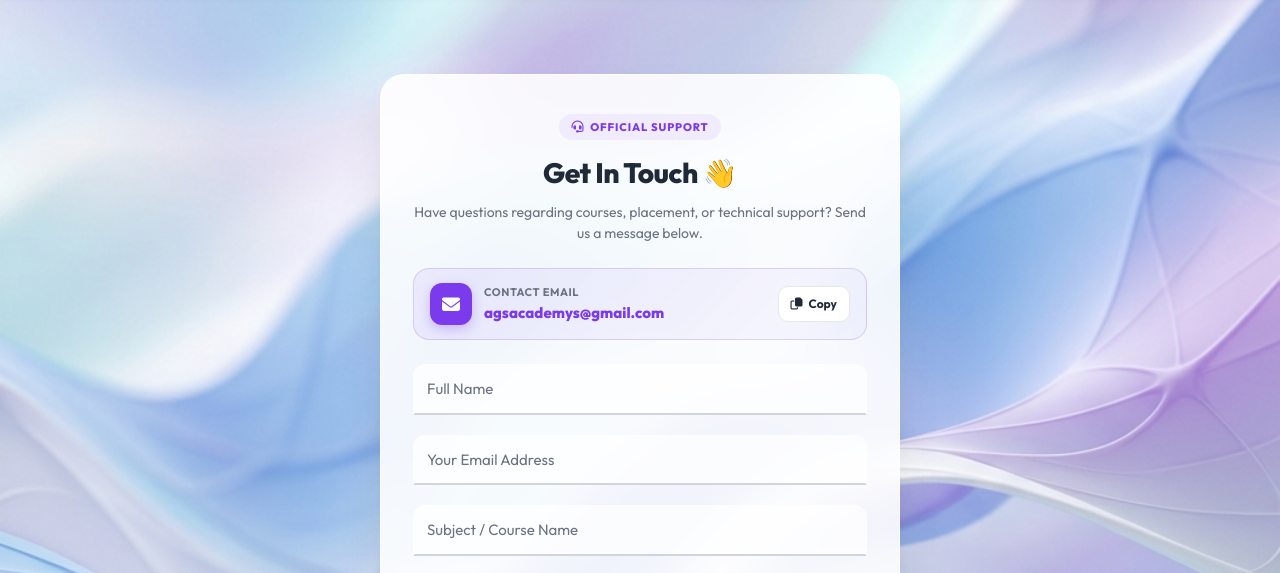
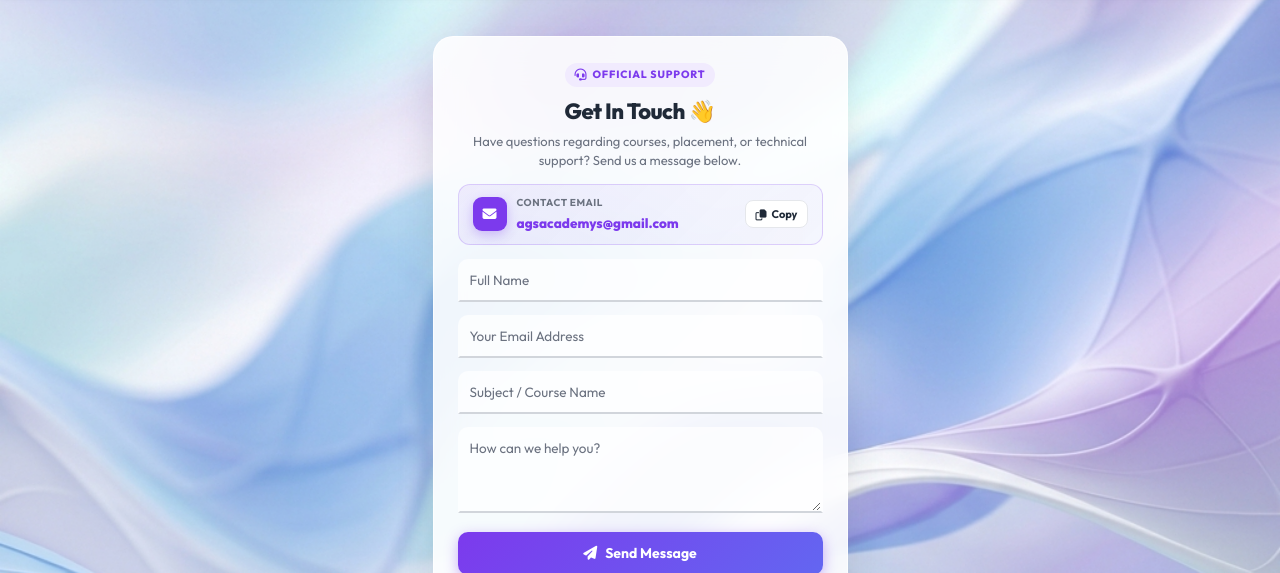
Before and after one commit to Gokuleshkumar/E-Learn_Website, a website: page google-login-node/frontend/contactus.html in a window 1280 px wide. Shown: the part 66-639 px from the top of the page. Drawn offline with nearby package versions, Linux system fonts and the light colour scheme.

Commit message:
Reduce contact us form height and width to match signup form

```diff
--- a/google-login-node/frontend/contactus.html
+++ b/google-login-node/frontend/contactus.html
@@ -58,11 +58,11 @@
       -webkit-backdrop-filter: blur(20px);
       border: 1px solid rgba(255, 255, 255, 0.65);
       box-shadow: 0 25px 50px -12px rgba(0, 0, 0, 0.16);
-      border-radius: 24px;
-      padding: 38px 32px;
+      border-radius: 20px;
+      padding: 24px 24px;
       width: 100%;
-      max-width: 520px;
-      margin: 32px auto;
+      max-width: 415px;
+      margin: 18px auto;
       transition: transform 0.3s ease, box-shadow 0.3s ease;
       animation: slideUp 0.6s cubic-bezier(0.16, 1, 0.3, 1) forwards;
     }
@@ -80,46 +80,46 @@
     .badge-pill {
       display: inline-flex;
       align-items: center;
-      gap: 6px;
+      gap: 5px;
       background: #F1EBFE;
       color: var(--primary);
-      font-size: 11px;
+      font-size: 10.5px;
       font-weight: 800;
       letter-spacing: 0.08em;
       text-transform: uppercase;
-      padding: 5px 12px;
+      padding: 4px 10px;
       border-radius: 9999px;
-      margin-bottom: 12px;
+      margin-bottom: 8px;
     }
 
     .title {
-      font-size: 28px;
+      font-size: 22px;
       font-weight: 800;
       color: var(--text-main);
       text-align: center;
-      margin-bottom: 8px;
+      margin-bottom: 4px;
       letter-spacing: -0.5px;
     }
 
     .subtitle {
       text-align: center;
-      font-size: 14px;
+      font-size: 13px;
       color: var(--text-muted);
-      margin-bottom: 24px;
-      line-height: 1.5;
+      margin-bottom: 14px;
+      line-height: 1.45;
     }
 
     /* Highlighted Contact Email Card */
     .email-showcase-card {
       background: linear-gradient(135deg, rgba(124, 58, 237, 0.08) 0%, rgba(99, 102, 241, 0.04) 100%);
       border: 1px solid rgba(124, 58, 237, 0.2);
-      border-radius: 16px;
-      padding: 14px 16px;
+      border-radius: 12px;
+      padding: 10px 14px;
       display: flex;
       align-items: center;
       justify-content: space-between;
-      gap: 12px;
-      margin-bottom: 24px;
+      gap: 10px;
+      margin-bottom: 14px;
       transition: all 0.2s ease;
     }
 
@@ -129,15 +129,15 @@
     }
 
     .email-icon-box {
-      width: 42px;
-      height: 42px;
+      width: 34px;
+      height: 34px;
       background: var(--primary);
       color: #fff;
-      border-radius: 12px;
+      border-radius: 9px;
       display: flex;
       align-items: center;
       justify-content: center;
-      font-size: 18px;
+      font-size: 14px;
       flex-shrink: 0;
       box-shadow: 0 4px 12px rgba(124, 58, 237, 0.3);
     }
@@ -148,7 +148,7 @@
     }
 
     .email-meta-label {
-      font-size: 11px;
+      font-size: 10px;
       font-weight: 700;
       color: var(--text-muted);
       text-transform: uppercase;
@@ -157,7 +157,7 @@
     }
 
     .email-meta-address {
-      font-size: 15px;
+      font-size: 13.5px;
       font-weight: 800;
       color: var(--primary);
       text-decoration: none;
@@ -174,14 +174,14 @@
       background: #ffffff;
       border: 1px solid #e5e7eb;
       color: var(--text-main);
-      padding: 8px 12px;
-      border-radius: 10px;
-      font-size: 12px;
+      padding: 5px 9px;
+      border-radius: 8px;
+      font-size: 11px;
       font-weight: 700;
       cursor: pointer;
       display: flex;
       align-items: center;
-      gap: 6px;
+      gap: 5px;
       transition: all 0.2s ease;
       flex-shrink: 0;
     }
@@ -195,26 +195,26 @@
     /* Signup-styled floating label inputs */
     .input-group {
       position: relative;
-      margin-bottom: 20px;
+      margin-bottom: 13px;
     }
 
     .input-field {
       width: 100%;
-      padding: 16px 14px 8px 14px;
-      font-size: 15px;
+      padding: 13px 14px 5px 12px;
+      font-size: 14px;
       font-family: inherit;
       color: var(--text-main);
       background: rgba(255, 255, 255, 0.7);
       border: 2px solid transparent;
       border-bottom: 2px solid var(--input-border);
-      border-radius: 12px 12px 0 0;
+      border-radius: 10px 10px 0 0;
       outline: none;
       transition: all 0.2s ease;
     }
 
     .input-field.textarea-field {
-      min-height: 110px;
-      padding-top: 20px;
+      min-height: 75px;
+      padding-top: 14px;
       resize: vertical;
     }
 
@@ -225,9 +225,9 @@
 
     .floating-label {
       position: absolute;
-      left: 14px;
-      top: 14px;
-      font-size: 15px;
+      left: 12px;
+      top: 11px;
+      font-size: 13.5px;
       color: var(--text-muted);
       pointer-events: none;
       transition: 0.2s ease all;
@@ -236,9 +236,9 @@
 
     .input-field:focus ~ .floating-label,
     .input-field:not(:placeholder-shown) ~ .floating-label {
-      top: 5px;
-      left: 14px;
-      font-size: 11px;
+      top: 3px;
+      left: 12px;
+      font-size: 10px;
       font-weight: 700;
       color: var(--primary);
     }
@@ -250,15 +250,15 @@
     /* Primary submit button */
     .btn-primary {
       width: 100%;
-      padding: 15px;
+      padding: 11px;
       background: linear-gradient(135deg, #7C3AED 0%, #6366F1 100%);
       color: white;
       font-family: inherit;
-      font-size: 15px;
+      font-size: 14px;
       font-weight: 700;
       cursor: pointer;
       border: none;
-      border-radius: 12px;
+      border-radius: 10px;
       box-shadow: 0 4px 14px rgba(124, 58, 237, 0.4);
       margin-top: 6px;
       display: flex;
@@ -284,14 +284,14 @@
     /* Status message banner */
     #statusMessage {
       text-align: center;
-      font-size: 13px;
+      font-size: 12.5px;
       font-weight: 600;
-      margin: 14px 0 0 0;
-      min-height: 20px;
+      margin: 10px 0 0 0;
+      min-height: 18px;
       line-height: 1.4;
       display: none;
-      padding: 10px 14px;
-      border-radius: 10px;
+      padding: 8px 12px;
+      border-radius: 8px;
     }
 
     #statusMessage.success {
@@ -310,8 +310,8 @@
 
     .footer-text {
       text-align: center;
-      margin-top: 24px;
-      font-size: 14px;
+      margin-top: 14px;
+      font-size: 13px;
       color: var(--text-muted);
     }
 
@@ -332,10 +332,10 @@
       display: flex;
       align-items: center;
       justify-content: center;
-      gap: 6px;
-      font-size: 12px;
+      gap: 5px;
+      font-size: 11.5px;
       color: var(--text-muted);
-      margin-top: 14px;
+      margin-top: 10px;
     }
   </style>
 </head>
@@ -378,7 +378,7 @@
   </header>
 
   <!-- Main Content matching Signup Form Structure -->
-  <main class="flex-grow flex items-center justify-center px-4 py-8 sm:py-12">
+  <main class="flex-grow flex items-center justify-center px-4 py-4 sm:py-6">
     <div class="glass-container">
 
       <!-- Top header -->
@@ -427,7 +427,7 @@
 
         <!-- Message -->
         <div class="input-group">
-          <textarea id="message" class="input-field textarea-field" placeholder="Message" rows="4" required></textarea>
+          <textarea id="message" class="input-field textarea-field" placeholder="Message" rows="3" required></textarea>
           <label class="floating-label" for="message">How can we help you?</label>
         </div>
 
```
